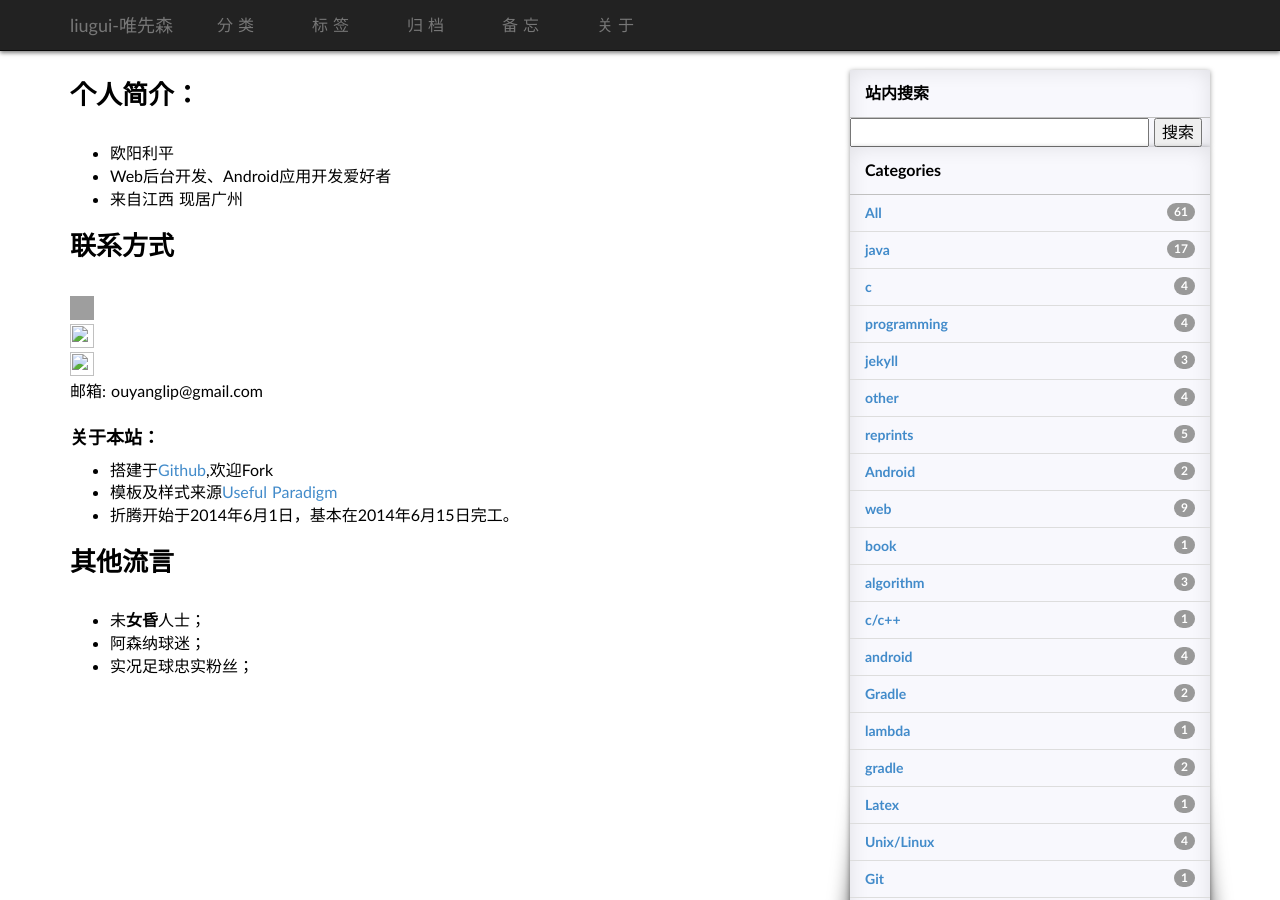
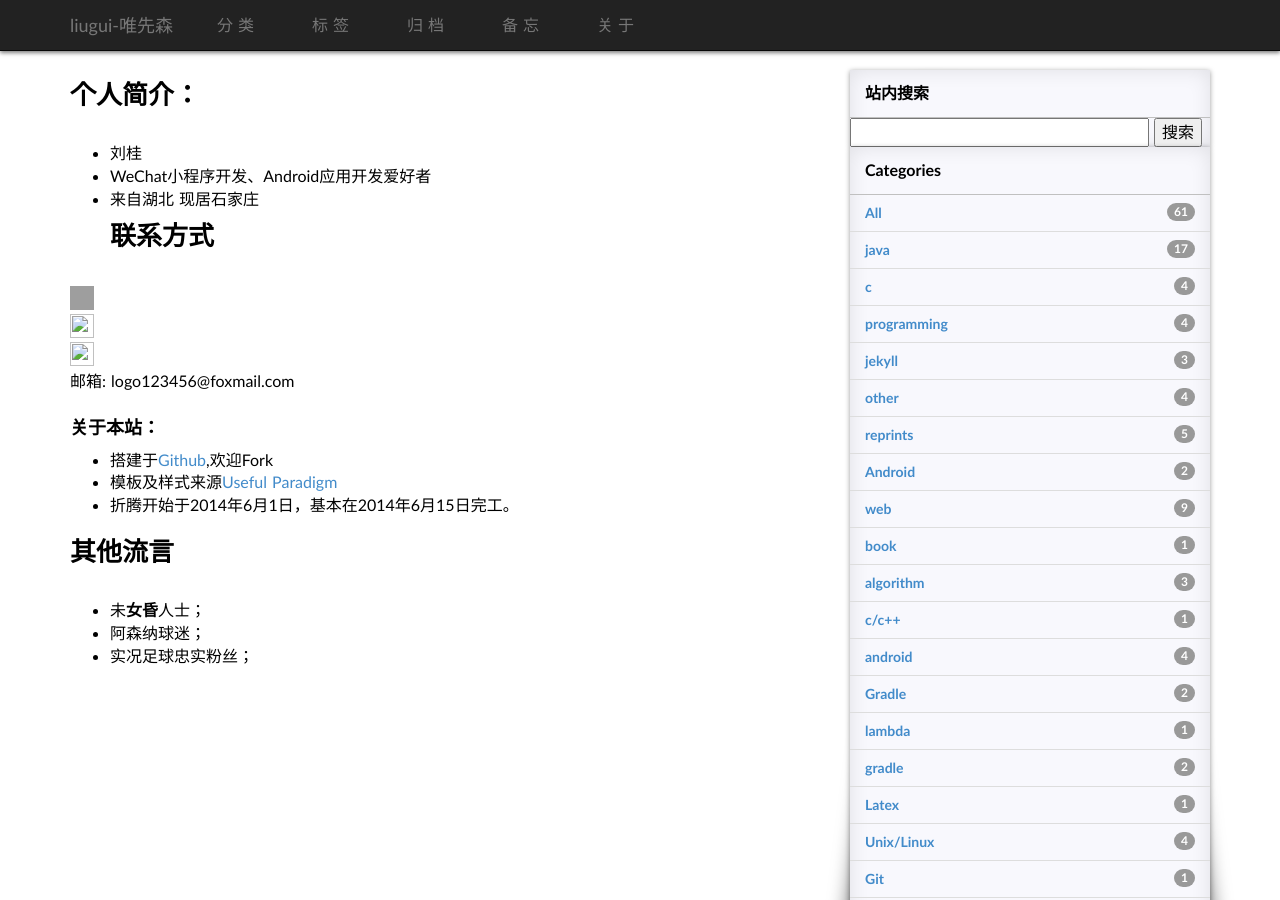
Before and after one commit to alinagui/JackLiu946.github.io, a Jekyll site: the page built from about.md, in a window 1280 px wide and 900 px high. Built offline with Jekyll 4.4.1, drawn with Linux system fonts in a browser that asks for light colours; some web fonts are replaced; comment, search, counter and statistics services are not loaded; grey boxes are pictures that could not be loaded.

Commit message:
Update about.md

```diff
--- a/about.md
+++ b/about.md
@@ -5,17 +5,16 @@ title: "关于：About"
 
 ## 个人简介：
 
-* 欧阳利平
-* Web后台开发、Android应用开发爱好者
-* 来自江西 现居广州
-
+* 刘桂
+* WeChat小程序开发、Android应用开发爱好者
+* 来自湖北 现居石家庄
 ## 联系方式
 
 <p class="contact">
- <a href="http://weibo.com/ouyanglip" title="微博联系我"><img src="http://www.sinaimg.cn/blog/developer/wiki/LOGO_32x32.png" width="24" height="24" style="display:inline-block;vertical-align:middle"></a><br/>
-        <a href="http://www.zhihu.com/people/lippi-ouyang" title="知乎联系我"><img src="http://www.zhihu.com/favicon.ico" width="24" height="24" style="display:inline-block;vertical-align:middle"></a><br/>
- <a href="https://github.com/LippiOuYang" title="Github联系我"><img src="http://www.github.com/favicon.ico" width="24" height="24" style="display:inline-block;vertical-align:middle"></a><br/>
-邮箱: ouyanglip@gmail.com
+ <a href="http://weibo.com/" title="微博联系我"><img src="http://www.sinaimg.cn/blog/developer/wiki/LOGO_32x32.png" width="24" height="24" style="display:inline-block;vertical-align:middle"></a><br/>
+        <a href="http://www.zhihu.com" title="知乎联系我"><img src="http://www.zhihu.com/favicon.ico" width="24" height="24" style="display:inline-block;vertical-align:middle"></a><br/>
+ <a href="https://github.com" title="Github联系我"><img src="http://www.github.com/favicon.ico" width="24" height="24" style="display:inline-block;vertical-align:middle"></a><br/>
+邮箱: logo123456@foxmail.com
 </p>
 
 ### 关于本站：
```
